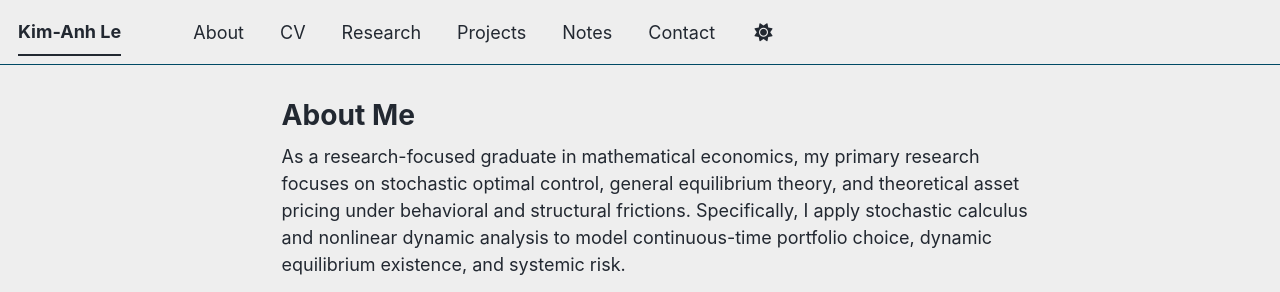
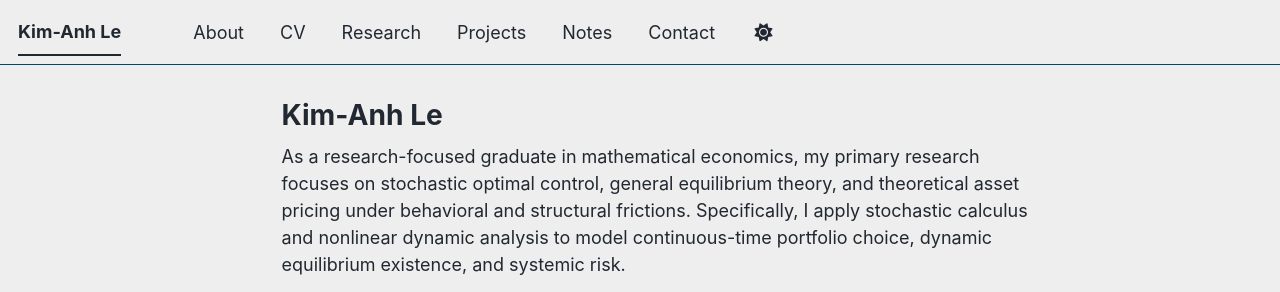
Before and after one commit to kimanhchloe/kimanhchloe.github.io, a Jekyll site: the page built from _pages/about.md, in a window 1280 px wide. Shown: the top 292 px of the page. Built offline with Jekyll 4.4.1, drawn with Linux system fonts in a browser that asks for light colours; a style sheet for code colours, icons or effects is not loaded.

```diff
--- a/_pages/about.md
+++ b/_pages/about.md
@@ -1,6 +1,6 @@
 ---
 permalink: /
-title: "About Me"
+title: "Kim-Anh Le"
 author_profile: false
 redirect_from:
   - /about/
```
